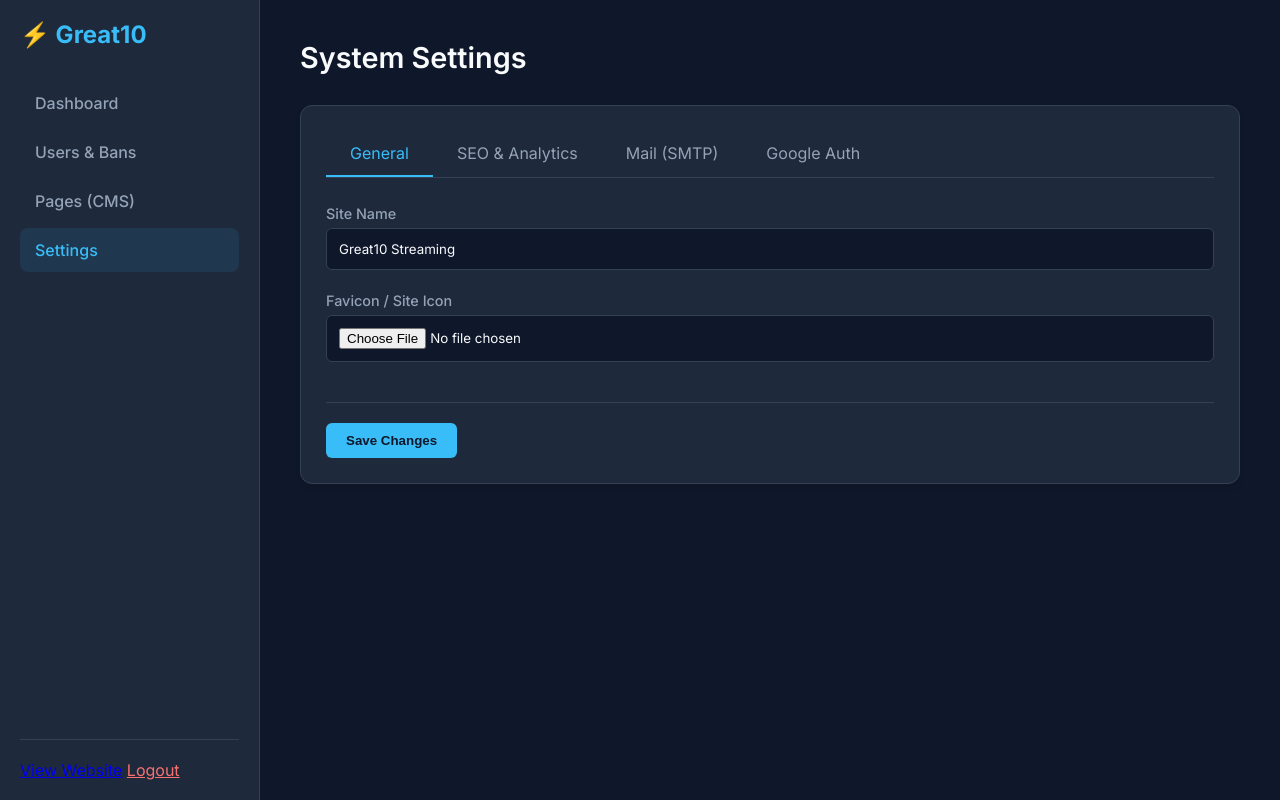
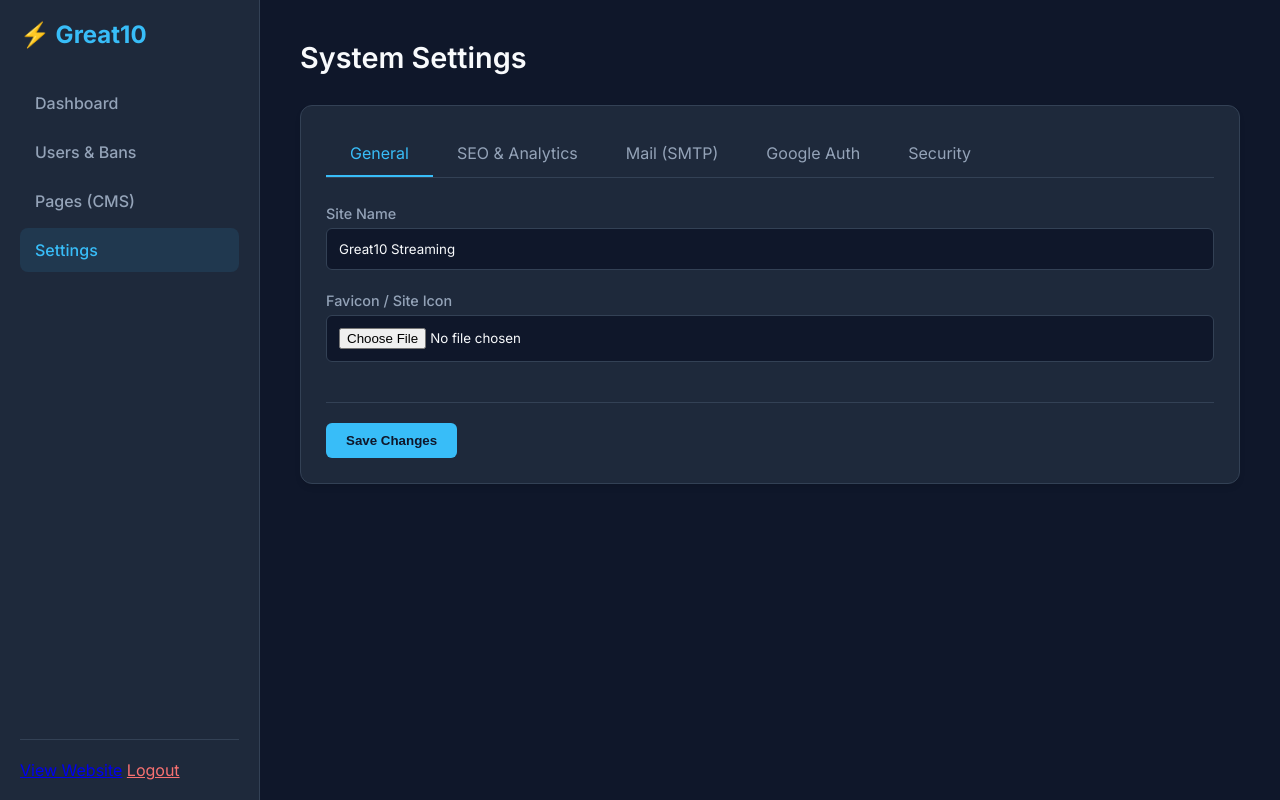
Before and after one commit to yaratul2005/AESKALON, a PHP site: page /admin/settings in a window 1280 px wide. Run offline with PHP 8.4, Linux system fonts and the light colour scheme; a user stored in the database is signed in; data comes from the database, SQL or seed files in the repository.

Commit message:
feat: add admin settings page with tabs for general, SEO, mail, Google Auth, and security configurations.

```diff
--- a/app/views/admin/settings.php
+++ b/app/views/admin/settings.php
@@ -4,6 +4,7 @@
         <div class="tab" data-target="seo">SEO & Analytics</div>
         <div class="tab" data-target="mail">Mail (SMTP)</div>
         <div class="tab" data-target="auth">Google Auth</div>
+        <div class="tab" data-target="security">Security</div>
     </div>
 
     <form action="/admin/update" method="POST" enctype="multipart/form-data">
```
